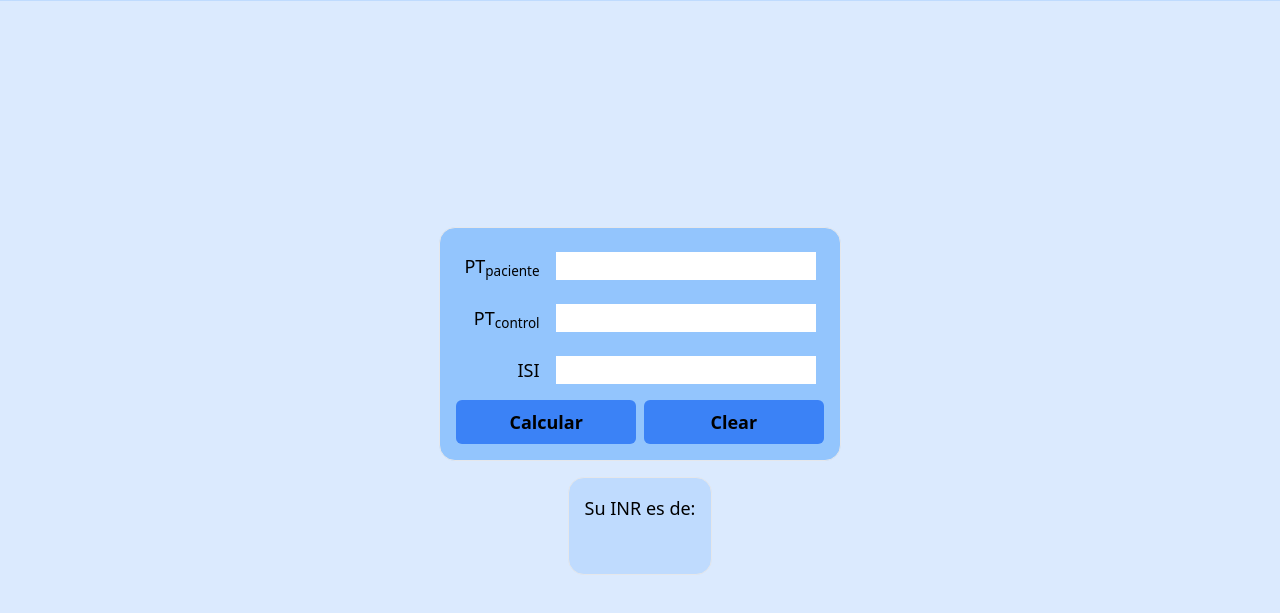
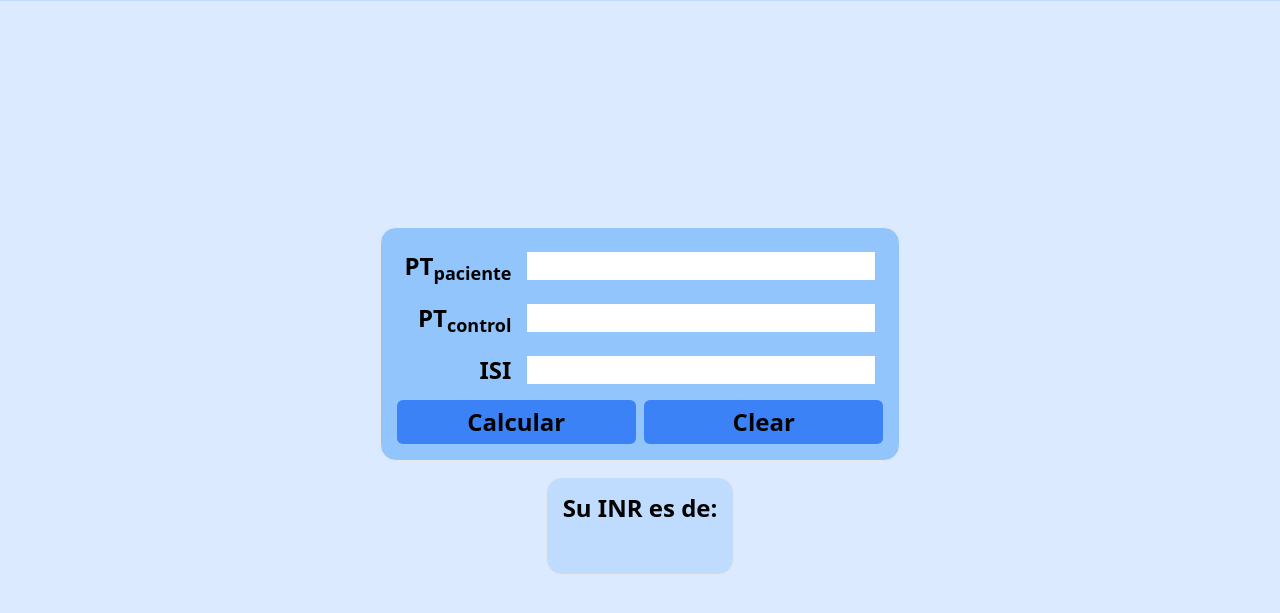
Before and after one commit to MikeT3ch/ABO-RH-Web, an Astro site: page /ABO-RH-Web/inr in a window 1280 px wide. Shown: the part 69-682 px from the top of the page. Built offline with nearby package versions, Linux system fonts and the light colour scheme; Astro itself is replaced by a stand-in of ours.

Commit message:
Ajuste de fuentes

```diff
--- a/src/pages/inr.astro
+++ b/src/pages/inr.astro
@@ -7,17 +7,17 @@ import Navbar from '../components/Navbar.astro';
 	<Navbar color='blue' />
 	<main class="bg-blue-100 relative flex flex-col place-items-center place-content-center h-screen gap-4 p-4">
 		<section>
-			<div class="bg-blue-300 border max-w-2xl min-w-min max-h-full min-h-min rounded-2xl p-4 grid grid-cols-2 grid-rows-4 gap-2 ">
+			<div class="bg-blue-300 border max-w-2xl min-w-min max-h-full min-h-min rounded-2xl p-4 grid grid-cols-2 grid-rows-4 gap-2 text-[1.5rem] ">
 				<div class="flex flex-row gap-4 p-2 col-span-2 justify-end">
-					<label for="ptp">PT<sub>paciente</sub></label>
+					<label class="font-bold" for="ptp">PT<sub>paciente</sub></label>
 					<input type="text" name="ptp" id="ptp">
 				</div>
 				<div class="flex flex-row gap-4 p-2 col-span-2 justify-end">
-					<label for="ptc">PT<sub>control</sub></label>
+					<label class="font-bold" for="ptc">PT<sub>control</sub></label>
 					<input type="text" name="ptc" id="ptc">
 				</div>
 				<div class="flex flex-row gap-4 p-2 col-span-2 justify-end">
-					<label for="isi">ISI</label>
+					<label class="font-bold" for="isi">ISI</label>
 					<input type="text" name="isi" id="isi">
 				</div>
 				<button id="calcBtn" class="bg-blue-500 col-span-1 rounded-md font-bold">Calcular</button>
@@ -25,8 +25,8 @@ import Navbar from '../components/Navbar.astro';
 			</div>
 		</section>
 		<section>
-			<div class="bg-blue-200 border max-w-2xl min-w-min max-h-full min-h-min rounded-2xl p-4 grid grid-cols-1 grid-rows-2 gap-2">
-				<p>Su INR es de:</p>
+			<div class="bg-blue-200 border max-w-2xl min-w-min max-h-full min-h-min rounded-2xl p-4 grid grid-cols-1 grid-rows-2 gap-2 text-[1.5rem]">
+				<p class="font-bold">Su INR es de:</p>
 				<div id="resultado"></div>
 			</div>
 		</section>
```
